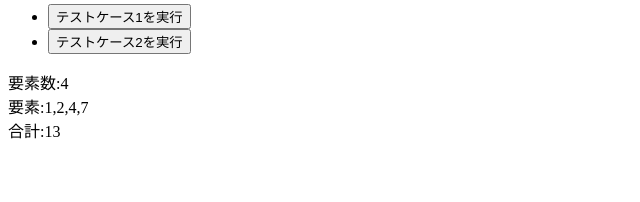
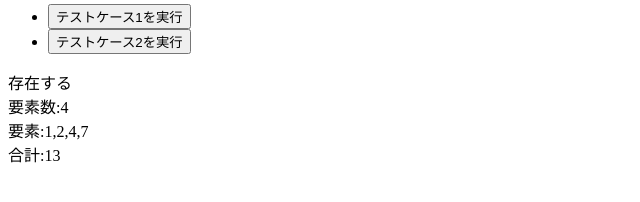
Before and after one commit to ksomemo/visualizing-algorithm, a plain HTML site: page html/dfs/partialsum.html in a window 1280 px wide. Both pictures are taken after a click on the button "テストケース1を実行". Shown: the part 296-498 px from the top of the page, without its empty margins (0-640 px from the left). Drawn offline with Linux system fonts and the light colour scheme.

Commit message:
部分和を求める方法を実装し、結果を表示するようにした。

```diff
--- a/html/dfs/partialsum.html
+++ b/html/dfs/partialsum.html
@@ -18,7 +18,8 @@
 			<li><button id="testcase2">テストケース2を実行</button></li>
 		</ul>
 
-		<div id="result">
+		<div>
+			<div id="result"></div>
 			<div id="numCnt"></div>
 			<div id="nums"></div>
 			<div id="sum"></div>
--- a/js/dfs/partialsum.js
+++ b/js/dfs/partialsum.js
@@ -1,16 +1,42 @@
 
-var numCntDom = document.getElementById("numCnt");
-var sumDom = document.getElementById("sum");
-var numsDom = document.getElementById("nums");
 var testcase1 = document.getElementById("testcase1");
 var testcase2 = document.getElementById("testcase2");
 
 var partialSum = function(testcase) {
 
+	var resultDom = document.getElementById("result");
+	var numCntDom = document.getElementById("numCnt");
+	var sumDom = document.getElementById("sum");
+	var numsDom = document.getElementById("nums");
+
+	var nowCnt = 0;
+	var sum = 0;
+	var usagesElements = [];
+	var dfs = function (nowCnt, sum) {
+		if (nowCnt === testcase.nums.length) {
+			var result = sum === testcase.sum;
+			console.log(usagesElements.join(",") + ":exists[" + result + "]");
+
+			return result;
+		}
+
+		usagesElements[nowCnt] = testcase.nums[nowCnt];
+		if (dfs(nowCnt + 1, sum + testcase.nums[nowCnt])) {
+			return true;
+		}
+
+		usagesElements[nowCnt] = "";
+		if (dfs(nowCnt + 1, sum)) {
+			return true;
+		}
+
+		return false;
+	};
+
 	numCntDom.innerHTML = "要素数:" + testcase.nums.length;
 	numsDom.innerHTML = "要素:" + testcase.nums;
 	sumDom.innerHTML = "合計:" + testcase.sum;
-
+	resultDom.innerHTML = "存在" + (dfs(0, 0) ? "する" : "しない");
 };
 
 testcase1.onclick = function () {
```
